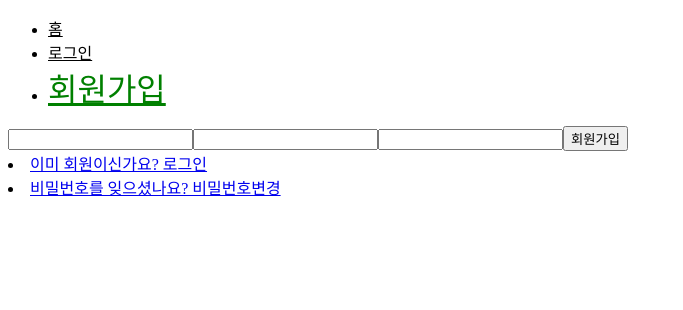
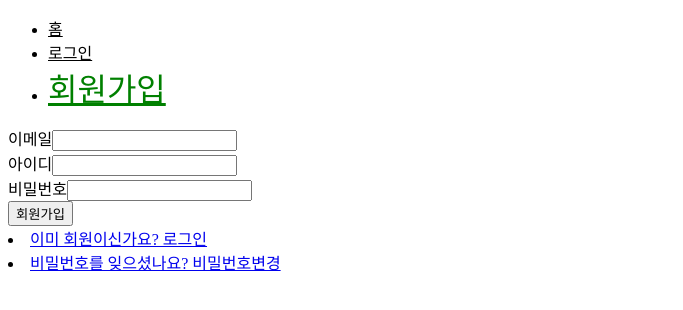
Before and after one commit to github-jademon/NetTalk-Frontend, a React (Create React App) app: page /signup in a window 1280 px wide. Shown: the top 310 px of the page, without its empty margins (0-683 px from the left). Built offline with nearby package versions, Linux system fonts and the light colour scheme.

Commit message:
add input label

```diff
--- a/src/pages/SignIn.js
+++ b/src/pages/SignIn.js
@@ -14,7 +14,12 @@ const SignIn = () => {
     console.log(body);
     axios
       .post(`/auth/login`, body)
-      .then((response) => console.log(response.data))
+      .then((response) => response.json())
+      .then((response) => {
+        if (response.accessToken) {
+          localStorage.setItem("token", response.accessToken);
+        }
+      })
       .catch((error) => console.log(error));
     console.log(email, password);
   }
@@ -22,18 +27,24 @@ const SignIn = () => {
   return (
     <div>
       <form name="form">
+        <div>
+          <label name="email">이메일 : </label>
           <input
             type="text"
             id="email"
             value={email}
             onChange={(e) => setEmail(e.target.value)}
           />
+        </div>
+        <div>
+          <label name="password">비밀번호</label>
           <input
             type="password"
             id="password"
             value={password}
             onChange={(e) => setPassword(e.target.value)}
           />
+        </div>
         <input type="button" value="로그인" onClick={() => submit()} />
       </form>
       <li>
--- a/src/pages/SignUp.js
+++ b/src/pages/SignUp.js
@@ -24,24 +24,33 @@ const SignUp = () => {
   return (
     <div>
       <form name="form">
+        <div>
+          <label name="email">이메일</label>
           <input
             type="text"
             id="email"
             value={email}
             onChange={(e) => setEmail(e.target.value)}
           />
+        </div>
+        <div>
+          <label name="userid">아이디</label>
           <input
             type="text"
             id="userid"
             value={userid}
             onChange={(e) => setUserid(e.target.value)}
           />
+        </div>
+        <div>
+          <label name="password">비밀번호</label>
           <input
             type="password"
             id="password"
             value={password}
             onChange={(e) => setPassword(e.target.value)}
           />
+        </div>
         <input type="button" value="회원가입" onClick={() => submit()} />
       </form>
       <li>
```
Lines whose indentation alone changed are shown as unchanged.
